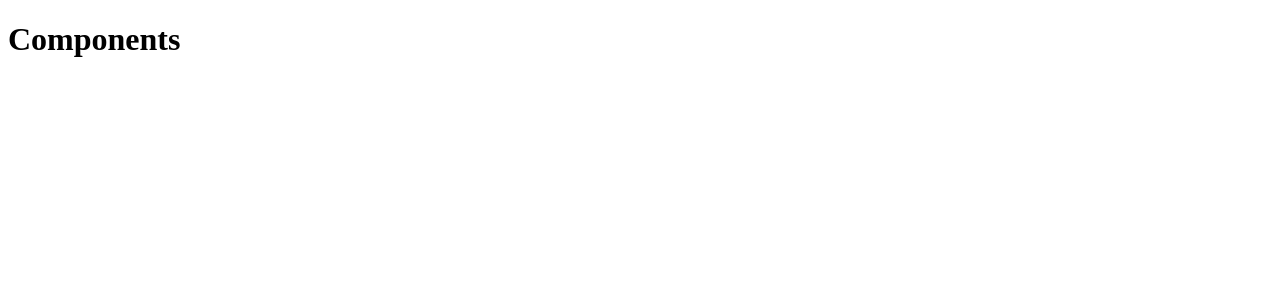
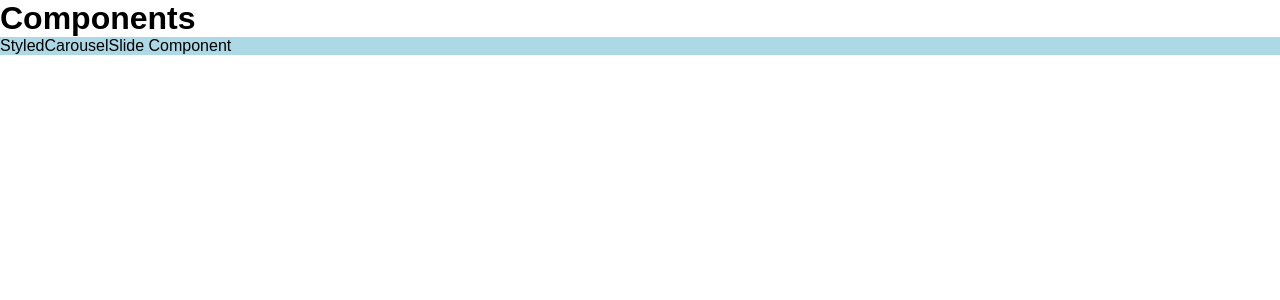
Before and after one commit to Snahier/snahier-react-tools, a React (Create React App) app: page / in a window 1280 px wide. Shown: the top 300 px of the page. Built offline with nearby package versions, Linux system fonts and the light colour scheme.

Commit message:
Create carousel slide component

```diff
--- a/src/App.tsx
+++ b/src/App.tsx
@@ -1,9 +1,14 @@
 import React from "react"
+import { CarouselSlide } from "./components/CarouselSlide"
+import { GlobalStyles } from "./styles/GlobalStyles"
 
 function App() {
   return (
     <div className="App">
+      <GlobalStyles />
       <h1>Components</h1>
+
+      <CarouselSlide />
     </div>
   )
 }
--- /dev/null
+++ b/src/components/CarouselSlide/index.tsx
@@ -0,0 +1,11 @@
+import { StyledCarouselSlide } from "./styles"
+
+interface CarouselSlideProps {}
+
+export const CarouselSlide: React.FC<CarouselSlideProps> = () => {
+  return (
+    <StyledCarouselSlide>
+      <div>StyledCarouselSlide Component</div>
+    </StyledCarouselSlide>
+  )
+}
--- /dev/null
+++ b/src/components/CarouselSlide/styles.ts
@@ -0,0 +1,5 @@
+import styled from "styled-components/macro"
+
+export const StyledCarouselSlide = styled.div`
+  background-color: lightblue;
+`
```
